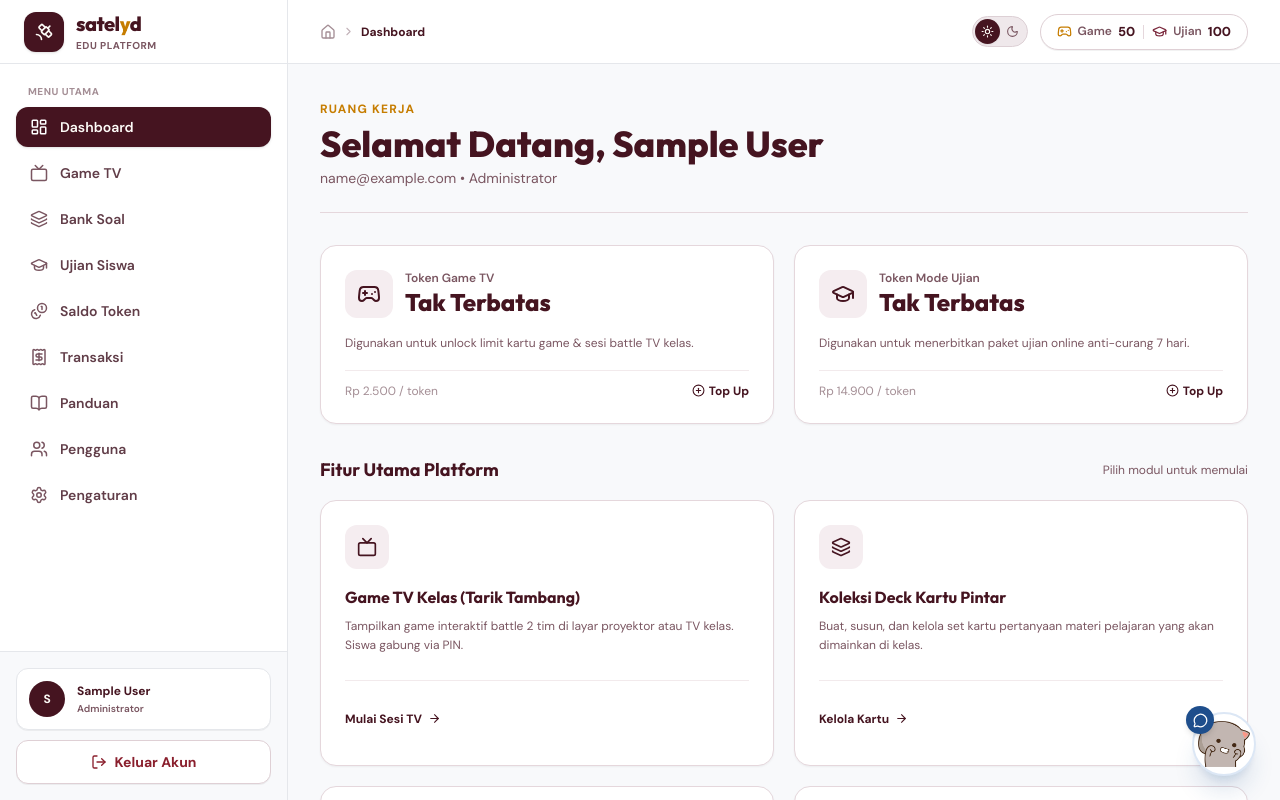
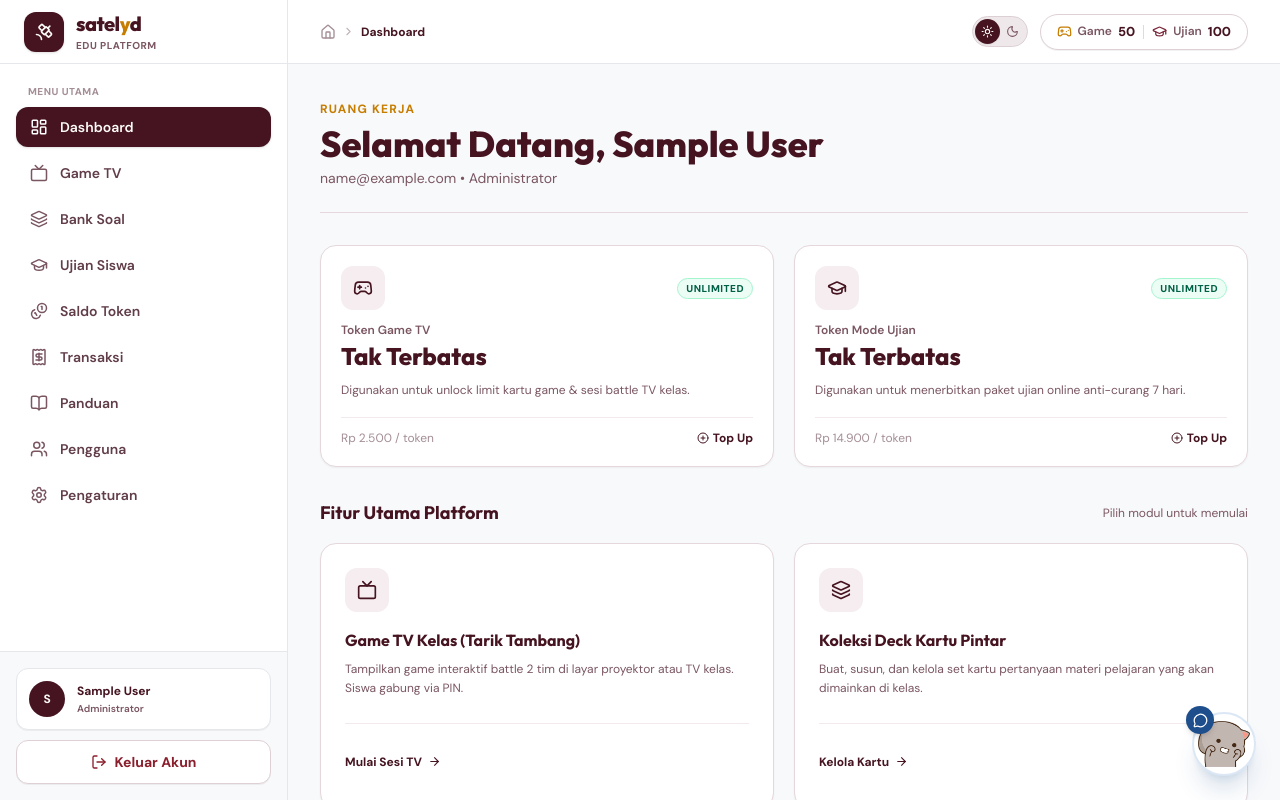
Before and after one commit to donyputraperkasa/satelyd-fe, a Next.js app: page /dashboard in a window 1280 px wide. Shown: the top 800 px of the page. Built offline with nearby package versions, Linux system fonts and the light colour scheme; no server answers; sample sign-in values are in the browser's storage.

Commit message:
refactor: refactor token and dashboard components and types to improve consistency and reusability

```diff
--- a/components/dashboard/index.ts
+++ b/components/dashboard/index.ts
@@ -2,6 +2,7 @@ export * from "./dashboard-header";
 export * from "./dashboard-sidebar";
 export * from "./dashboard-shell";
 export * from "./sidebar-items";
+export * from "./stat-card-item";
 export * from "./stats-cards";
 export * from "./action-grid";
 export * from "./owner-revenue-widget";
--- /dev/null
+++ b/components/dashboard/stat-card-item.tsx
@@ -0,0 +1,89 @@
+"use client";
+
+import { PlusCircle } from "lucide-react";
+import Link from "next/link";
+import type { StatCardItemProps } from "@/types";
+
+export function StatCardItem({
+  title,
+  icon: Icon,
+  value,
+  subtitle,
+  priceText,
+  topUpHref,
+  isAdmin,
+}: StatCardItemProps) {
+  return (
+    <div
+      className="relative overflow-hidden rounded-2xl border border-[#E5D7DC]
+        dark:border-[#282E3E] bg-white dark:bg-[#1C202C] p-3 sm:p-5 shadow-xs
+        transition hover:shadow-md flex flex-col justify-between"
+    >
+      <div>
+        {/* Top Row: Icon and Unlimited Badge */}
+        <div className="flex items-center justify-between">
+          <div
+            className="flex h-8 w-8 sm:h-11 sm:w-11 items-center justify-center
+              rounded-lg sm:rounded-xl bg-[#F5EDF0] dark:bg-[#141720]
+              text-[#451420] dark:text-[#FBBF24] shrink-0"
+          >
+            <Icon className="w-4 h-4 sm:w-5 sm:h-5" />
+          </div>
+          {isAdmin && (
+            <span
+              className="px-1.5 sm:px-2 py-0.5 rounded-full bg-emerald-50
+                dark:bg-emerald-950/40 border border-emerald-200 dark:border-emerald-800
+                text-emerald-800 dark:text-emerald-400 text-[9px] sm:text-[10px]
+                font-black uppercase tracking-wider shrink-0"
+            >
+              Unlimited
+            </span>
+          )}
+        </div>
+
+        {/* Title and Value */}
+        <div className="mt-2 sm:mt-3">
+          <p
+            className="text-[11px] sm:text-xs font-semibold
+              text-[#7A5661] dark:text-[#94A3B8] truncate"
+          >
+            {title}
+          </p>
+          <h3
+            className="font-display text-sm sm:text-2xl font-extrabold
+              text-[#451420] dark:text-[#F8FAFC] mt-0.5 leading-snug"
+          >
+            {value}
+          </h3>
+        </div>
+
+        <p
+          className="mt-2 text-[10px] sm:text-xs text-[#7A5661]
+            dark:text-[#94A3B8] leading-relaxed line-clamp-2"
+        >
+          {subtitle}
+        </p>
+      </div>
+
+      {/* Footer */}
+      <div
+        className="mt-3 sm:mt-4 flex flex-col xs:flex-row sm:flex-row
+          items-start xs:items-center justify-between border-t border-[#F2EAEC]
+          dark:border-[#282E3E] pt-2 sm:pt-3 text-[10px] sm:text-xs gap-1"
+      >
+        <span className="text-[#A48E95] dark:text-[#64748B]">
+          {priceText}
+        </span>
+        <Link
+          href={topUpHref}
+          className="font-bold text-[#451420] dark:text-[#F8FAFC]
+            hover:text-[#C67D00] dark:hover:text-[#FBBF24] inline-flex
+            items-center gap-1 transition focus-visible:outline-2"
+        >
+          <PlusCircle size={12} />
+          <span>Top Up</span>
+        </Link>
+      </div>
+    </div>
+  );
+}
--- a/components/dashboard/stats-cards.tsx
+++ b/components/dashboard/stats-cards.tsx
@@ -1,8 +1,8 @@
 "use client";
 
-import { Gamepad2, GraduationCap, PlusCircle } from "lucide-react";
-import Link from "next/link";
+import { Gamepad2, GraduationCap } from "lucide-react";
 import type { StatsCardsProps } from "@/types";
+import { StatCardItem } from "./stat-card-item";
 
 export function StatsCards({ user }: StatsCardsProps) {
   const isAdmin = user.role === "ADMIN" || user.role === "admin";
@@ -11,69 +11,25 @@ export function StatsCards({ user }: StatsCardsProps) {
 
   return (
     <div className="grid grid-cols-2 gap-3 sm:gap-5 w-full">
-      {/* Game Token Card */}
-      <div className="relative overflow-hidden rounded-2xl border border-[#E5D7DC] dark:border-[#282E3E] bg-white dark:bg-[#1C202C] p-3.5 sm:p-6 shadow-xs transition hover:shadow-md flex flex-col justify-between">
-        <div>
-          <div className="flex items-start justify-between">
-            <div className="flex items-center gap-2 sm:gap-3">
-              <div className="flex h-9 w-9 sm:h-12 sm:w-12 items-center justify-center rounded-lg sm:rounded-xl bg-[#F5EDF0] dark:bg-[#141720] text-[#451420] dark:text-[#FBBF24] shrink-0">
-                <Gamepad2 className="w-4 h-4 sm:w-6 sm:h-6" />
-              </div>
-              <div className="min-w-0">
-                <p className="text-[11px] sm:text-xs font-semibold text-[#7A5661] dark:text-[#94A3B8] truncate">Token Game TV</p>
-                <h3 className="font-display text-lg sm:text-2xl font-extrabold text-[#451420] dark:text-[#F8FAFC] truncate">
-                  {isAdmin ? "Tak Terbatas" : gameTokens.toLocaleString("id-ID")}
-                </h3>
-              </div>
-            </div>
-          </div>
-          <p className="mt-2.5 sm:mt-4 text-[11px] sm:text-xs text-[#7A5661] dark:text-[#94A3B8] leading-relaxed line-clamp-2 sm:line-clamp-none">
-            Digunakan untuk unlock limit kartu game &amp; sesi battle TV kelas.
-          </p>
-        </div>
-        <div className="mt-3 sm:mt-4 flex flex-col xs:flex-row sm:flex-row items-start xs:items-center justify-between border-t border-[#F2EAEC] dark:border-[#282E3E] pt-2.5 sm:pt-3 text-[11px] sm:text-xs gap-1">
-          <span className="text-[#A48E95] dark:text-[#64748B] text-[10px] sm:text-xs">Rp 2.500 / token</span>
-          <Link
-            href="/dashboard/tokens?type=GAME#catalog-section"
-            className="font-bold text-[#451420] dark:text-[#F8FAFC] hover:text-[#C67D00] dark:hover:text-[#FBBF24] inline-flex items-center gap-1 transition focus-visible:outline-2 focus-visible:outline-offset-2 focus-visible:outline-[#C67D00]"
-          >
-            <PlusCircle size={13} />
-            <span>Top Up</span>
-          </Link>
-        </div>
-      </div>
+      <StatCardItem
+        title="Token Game TV"
+        icon={Gamepad2}
+        value={isAdmin ? "Tak Terbatas" : gameTokens.toLocaleString("id-ID")}
+        subtitle="Digunakan untuk unlock limit kartu game & sesi battle TV kelas."
+        priceText="Rp 2.500 / token"
+        topUpHref="/dashboard/tokens?type=GAME#catalog-section"
+        isAdmin={isAdmin}
+      />
 
-      {/* Exam Credit Card */}
-      <div className="relative overflow-hidden rounded-2xl border border-[#E5D7DC] dark:border-[#282E3E] bg-white dark:bg-[#1C202C] p-3.5 sm:p-6 shadow-xs transition hover:shadow-md flex flex-col justify-between">
-        <div>
-          <div className="flex items-start justify-between">
-            <div className="flex items-center gap-2 sm:gap-3">
-              <div className="flex h-9 w-9 sm:h-12 sm:w-12 items-center justify-center rounded-lg sm:rounded-xl bg-[#F5EDF0] dark:bg-[#141720] text-[#451420] dark:text-[#FBBF24] shrink-0">
-                <GraduationCap className="w-4 h-4 sm:w-6 sm:h-6" />
-              </div>
-              <div className="min-w-0">
-                <p className="text-[11px] sm:text-xs font-semibold text-[#7A5661] dark:text-[#94A3B8] truncate">Token Mode Ujian</p>
-                <h3 className="font-display text-lg sm:text-2xl font-extrabold text-[#451420] dark:text-[#F8FAFC] truncate">
-                  {isAdmin ? "Tak Terbatas" : examCredits.toLocaleString("id-ID")}
-                </h3>
-              </div>
-            </div>
-          </div>
-          <p className="mt-2.5 sm:mt-4 text-[11px] sm:text-xs text-[#7A5661] dark:text-[#94A3B8] leading-relaxed line-clamp-2 sm:line-clamp-none">
-            Digunakan untuk menerbitkan paket ujian online anti-curang 7 hari.
-          </p>
-        </div>
-        <div className="mt-3 sm:mt-4 flex flex-col xs:flex-row sm:flex-row items-start xs:items-center justify-between border-t border-[#F2EAEC] dark:border-[#282E3E] pt-2.5 sm:pt-3 text-[11px] sm:text-xs gap-1">
-          <span className="text-[#A48E95] dark:text-[#64748B] text-[10px] sm:text-xs">Rp 14.900 / token</span>
-          <Link
-            href="/dashboard/tokens?type=EXAM#catalog-section"
-            className="font-bold text-[#451420] dark:text-[#F8FAFC] hover:text-[#C67D00] dark:hover:text-[#FBBF24] inline-flex items-center gap-1 transition focus-visible:outline-2 focus-visible:outline-offset-2 focus-visible:outline-[#C67D00]"
-          >
-            <PlusCircle size={13} />
-            <span>Top Up</span>
-          </Link>
-        </div>
-      </div>
+      <StatCardItem
+        title="Token Mode Ujian"
+        icon={GraduationCap}
+        value={isAdmin ? "Tak Terbatas" : examCredits.toLocaleString("id-ID")}
+        subtitle="Digunakan untuk menerbitkan paket ujian online anti-curang 7 hari."
+        priceText="Rp 14.900 / token"
+        topUpHref="/dashboard/tokens?type=EXAM#catalog-section"
+        isAdmin={isAdmin}
+      />
     </div>
   );
 }
--- a/components/tokens/token-balance-card-item.tsx
+++ b/components/tokens/token-balance-card-item.tsx
@@ -1,17 +1,7 @@
 "use client";
 
 import { Plus } from "lucide-react";
-import type { ReactNode } from "react";
-
-interface TokenBalanceCardItemProps {
-  title: string;
-  icon: ReactNode;
-  balance: number;
-  label: string;
-  isUnlimited: boolean;
-  buttonLabel?: string;
-  onTopUp: () => void;
-}
+import type { TokenBalanceCardItemProps } from "@/types";
 
 export function TokenBalanceCardItem({
   title,
@@ -23,38 +13,64 @@ export function TokenBalanceCardItem({
   onTopUp,
 }: TokenBalanceCardItemProps) {
   return (
-    <div className="relative overflow-hidden rounded-2xl border border-[#E5D7DC] dark:border-[#282E3E] bg-white dark:bg-[#1C202C] p-3.5 sm:p-6 shadow-xs flex flex-col justify-between min-h-[180px] sm:min-h-[235px]">
-      <div className="flex items-center justify-between gap-1.5">
-        <div className="flex items-center gap-2 sm:gap-2.5 min-w-0">
+    <div
+      className="relative overflow-hidden rounded-2xl border border-[#E5D7DC]
+        dark:border-[#282E3E] bg-white dark:bg-[#1C202C] p-3 sm:p-5 shadow-xs
+        flex flex-col justify-between min-h-[175px] sm:min-h-[220px]"
+    >
+      {/* Top Row: Icon & Unlimited Badge */}
+      <div>
+        <div className="flex items-center justify-between gap-1 w-full">
           {icon}
-          <h3 className="text-sm sm:text-lg font-black text-[#451420] dark:text-[#F8FAFC] truncate">
-            {title}
-          </h3>
+          {isUnlimited && (
+            <span
+              className="px-1.5 sm:px-2 py-0.5 rounded-full bg-emerald-50
+                dark:bg-emerald-950/40 border border-emerald-200
+                dark:border-emerald-800 text-emerald-800 dark:text-emerald-400
+                text-[9px] sm:text-[10px] font-black uppercase tracking-wider shrink-0"
+            >
+              Unlimited
+            </span>
+          )}
         </div>
-        {isUnlimited && (
-          <span className="px-2 py-0.5 rounded-full bg-emerald-50 dark:bg-emerald-950/40 border border-emerald-200 dark:border-emerald-800 text-emerald-800 dark:text-emerald-400 text-[9px] sm:text-[10px] font-black uppercase tracking-wider shrink-0">
-            Unlimited
-          </span>
-        )}
+
+        {/* Title on its own line so it never truncates to T... */}
+        <h3
+          className="mt-2 text-xs sm:text-base font-extrabold text-[#451420]
+            dark:text-[#F8FAFC] leading-snug line-clamp-1"
+        >
+          {title}
+        </h3>
       </div>
 
-      <div className="my-auto py-2">
-        <div className="flex flex-col xs:flex-row sm:flex-row items-baseline gap-1 sm:gap-2.5">
-          <span className="font-display text-2xl sm:text-5xl lg:text-6xl font-black text-[#451420] dark:text-[#F8FAFC] tracking-tight truncate max-w-full">
+      {/* Balance Section */}
+      <div className="my-auto py-1 sm:py-2">
+        <div className="flex flex-col xs:flex-row items-baseline gap-0.5 sm:gap-2">
+          <span
+            className="font-display text-2xl sm:text-4xl lg:text-5xl font-black
+              text-[#451420] dark:text-[#F8FAFC] tracking-tight leading-tight"
+          >
             {isUnlimited ? "∞" : balance.toLocaleString("id-ID")}
           </span>
-          <span className="text-[11px] sm:text-sm font-bold text-[#7A5661] dark:text-[#94A3B8]">
+          <span
+            className="text-[10px] sm:text-xs font-semibold
+              text-[#7A5661] dark:text-[#94A3B8]"
+          >
             {label}
           </span>
         </div>
       </div>
 
+      {/* Action Button */}
       <button
         type="button"
         onClick={onTopUp}
-        className="h-9 sm:h-11 w-full px-2.5 sm:px-4 rounded-xl bg-[#451420] dark:bg-white text-white dark:text-[#10131B] hover:bg-[#320E17] dark:hover:bg-[#F1F5F9] font-bold text-[11px] sm:text-xs shadow-xs transition flex items-center justify-center gap-1.5 cursor-pointer active:scale-98"
+        className="h-8 sm:h-10 w-full px-2 sm:px-3 rounded-xl bg-[#451420]
+          dark:bg-white text-white dark:text-[#10131B] hover:bg-[#320E17]
+          dark:hover:bg-[#F1F5F9] font-bold text-[10px] sm:text-xs shadow-xs
+          transition flex items-center justify-center gap-1 cursor-pointer active:scale-98"
       >
-        <Plus size={14} className="shrink-0" />
+        <Plus size={13} className="shrink-0" />
         <span className="truncate">{buttonLabel}</span>
       </button>
     </div>
```
Also changed, not shown: components/dashboard/action-grid.tsx (+31 -8 lines), components/tokens/token-balance-cards.tsx (+11 -12 lines), components/tokens/token-free-tier-card.tsx (+39 -17 lines), types/dashboard.ts (+11 -0 lines), types/transaction.ts (+17 -9 lines).
